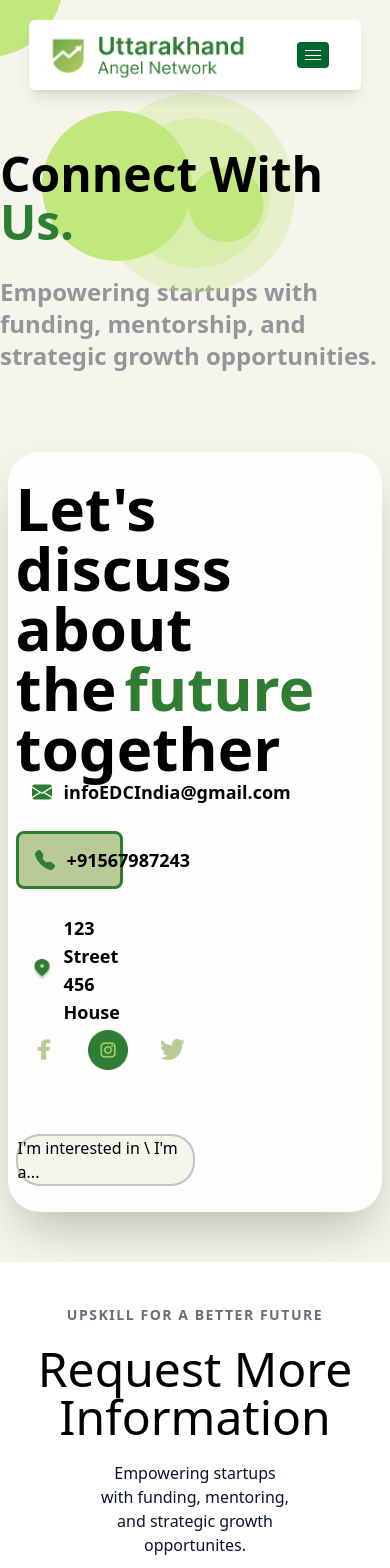
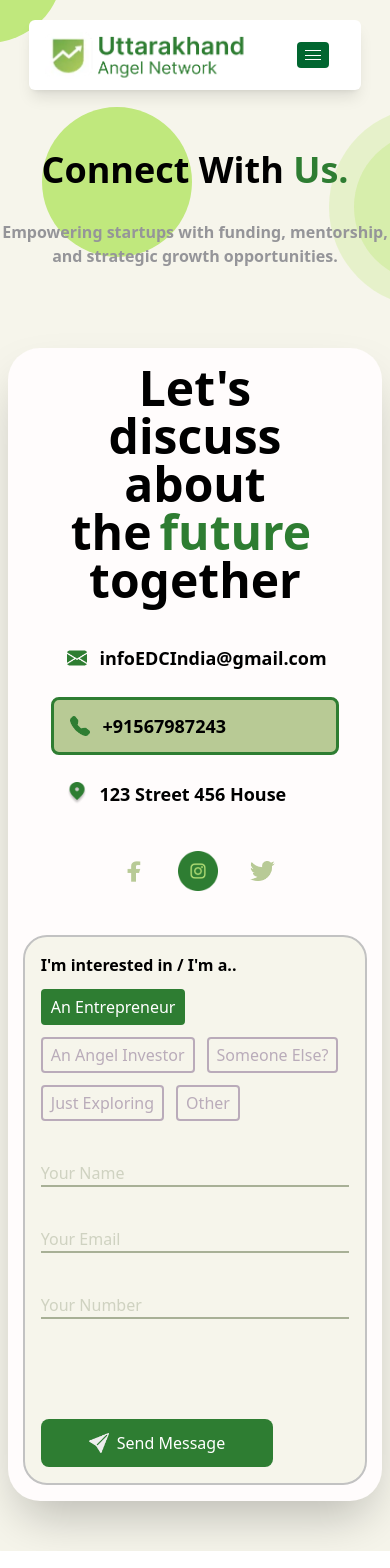
Before and after one commit to AjayRajNegi/EDCIndia, a Next.js app: page /contact in a window 390 px wide. Shown: the top 1568 px of the page. Built offline with nearby package versions, Linux system fonts and the light colour scheme.

Commit message:
Contact Page Completed.

```diff
--- /dev/null
+++ b/src/app/components/Dropdown.tsx
@@ -0,0 +1,51 @@
+export default function Dropdown() {
+  return (
+    <div className="relative inline-block text-left">
+      <div>
+        <div className="inline-flex w-full justify-center gap-x-1.5 rounded-md bg-white px-3 py-2 text-sm font-semibold text-gray-900 shadow-xs ring-1 ring-gray-300 ring-inset hover:bg-gray-50">
+          Options
+          <div aria-hidden="true" className="-mr-1 size-5 text-gray-400" />
+        </div>
+      </div>
+
+      <div className="absolute right-0 z-10 mt-2 w-56 origin-top-right rounded-md bg-white shadow-lg ring-1 ring-black/5 transition focus:outline-hidden data-closed:scale-95 data-closed:transform data-closed:opacity-0 data-enter:duration-100 data-enter:ease-out data-leave:duration-75 data-leave:ease-in">
+        <div className="py-1">
+          <div>
+            <a
+              href="#"
+              className="block px-4 py-2 text-sm text-gray-700 data-focus:bg-gray-100 data-focus:text-gray-900 data-focus:outline-hidden"
+            >
+              Account settings
+            </a>
+          </div>
+          <div>
+            <a
+              href="#"
+              className="block px-4 py-2 text-sm text-gray-700 data-focus:bg-gray-100 data-focus:text-gray-900 data-focus:outline-hidden"
+            >
+              Support
+            </a>
+          </div>
+          <div>
+            <a
+              href="#"
+              className="block px-4 py-2 text-sm text-gray-700 data-focus:bg-gray-100 data-focus:text-gray-900 data-focus:outline-hidden"
+            >
+              License
+            </a>
+          </div>
+          <form action="#" method="POST">
+            <div>
+              <button
+                type="submit"
+                className="block w-full px-4 py-2 text-left text-sm text-gray-700 data-focus:bg-gray-100 data-focus:text-gray-900 data-focus:outline-hidden"
+              >
+                Sign out
+              </button>
+            </div>
+          </form>
+        </div>
+      </div>
+    </div>
+  );
+}
--- /dev/null
+++ b/src/app/components/Form.tsx
@@ -0,0 +1,76 @@
+"use client";
+
+import { useState } from "react";
+import Dropdown from "./Dropdown";
+import Image from "next/image";
+
+interface optionsType {
+  id: number;
+  option: string;
+}
+
+const options: optionsType[] = [
+  {
+    id: 1,
+    option: "An Entrepreneur",
+  },
+  {
+    id: 2,
+    option: "An Angel Investor",
+  },
+  { id: 3, option: "Someone Else?" },
+  {
+    id: 4,
+    option: "Just Exploring",
+  },
+  { id: 5, option: "Other" },
+];
+export default function Form() {
+  const [option, setOption] = useState("An Entrepreneur");
+  return (
+    <>
+      <main className="p-4 md:p-[2vw]">
+        <div>
+          <p className="font-semibold">I&apos;m interested in / I&apos;m a..</p>
+          <div className="flex flex-wrap gap-3 mt-3">
+            {options.map((item, index) => (
+              <div
+                key={index}
+                className={`px-2 py-1 rounded-sm cursor-pointer text-nowrap ${
+                  option === item.option
+                    ? " bg-[#2E7D32] text-[#fff] border-2 border-[#2E7D32]"
+                    : " text-[#2E0249]/30 border-2 border-[#2E0249]/30"
+                }`}
+                onClick={() => setOption(item.option)}
+              >
+                {item.option}
+              </div>
+            ))}
+          </div>
+        </div>
+
+        <form className="flex flex-col my-10">
+          <input
+            type="text"
+            placeholder="Your Name"
+            className="border-b-2 border-[#5C6C42]/50 focus:outline-none focus:ring-0 focus:border-[#2E7D32] focus:text-[#000] text-[#5C6C42]/50"
+          />
+          <input
+            type="text"
+            placeholder="Your Email"
+            className="border-b-2 border-[#5C6C42]/50 mt-10 focus:outline-none focus:text-[#000] focus:ring-0 focus:border-[#2E7D32] text-[#5C6C42]/50"
+          />
+          <input
+            type="number"
+            placeholder="Your Number"
+            className="border-b-2 border-[#5C6C42]/50 mt-10 focus:outline-none  focus:ring-0 focus:border-[#2E7D32] focus:text-[#000] text-[#5C6C42]/50"
+          />
+        </form>
+        <button className="bg-[#2E7D32] w-fit px-12 py-3 rounded-lg flex justify-center items-center gap-2 text-[#fff] mt-[100px] md:mt-[200px] ">
+          <Image src="/Icons/Send.png" alt="Send" width={20} height={20} />
+          Send Message
+        </button>
+      </main>
+    </>
+  );
+}
--- a/src/app/contact/page.tsx
+++ b/src/app/contact/page.tsx
@@ -1,6 +1,7 @@
 import Image from "next/image";
 import Footer from "../components/Footer";
 import Navbar from "../components/Navbar";
+import Form from "../components/Form";
 
 export default function contact() {
   return (
@@ -8,28 +9,28 @@ export default function contact() {
       <Navbar />
 
       <article className="my-[80px] w-full  flex flex-col items-center ">
-        <h1 className="text-5xl font-bold relative z-10">
+        <h1 className="text-4xl md:text-5xl font-bold relative z-10">
           Connect With <span className="text-[#2E7D32] ">Us.</span>
         </h1>
-        <p className="text-2xl text-[#959599] font-bold mt-[30px]">
+        <p className="text-base text-center md:text-2xl text-[#959599] font-bold mt-[30px] relative z-10">
           Empowering startups with funding, mentorship, and strategic growth
           opportunities.
         </p>
-        <div className="absolute h-[200px] w-[200px] bg-[#C0E87D]/30 md:bg-[#C0E87D]/40  rounded-full top-[5%]  left-[50%] -translate-x-[50%] xl:-translate-x-[0%] xl:left-[94%] flex justify-center items-center z-0">
+        <div className="absolute h-[200px] w-[200px] bg-[#C0E87D]/30 md:bg-[#C0E87D]/40 rounded-full top-[5%] left-[110%] md:left-[50%] -translate-x-[50%] xl:-translate-x-[0%] xl:left-[94%] flex justify-center items-center z-0">
           <div className=" h-[150px] w-[150px] bg-[#C0E87D]/40 xl:bg-[#C0E87D] rounded-full top-[10%] left-[94%] z-0"></div>
         </div>
-        <div className="absolute h-[75px] w-[75px] bg-[#C0E87D]  rounded-full top-[9%] left-[58%] -translate-x-[50%] xl:-translate-x-[0%]  z-0" />
-        <div className="absolute h-[150px] w-[150px] bg-[#C0E87D]  rounded-full top-[6%] left-[30%] -translate-x-[50%] xl:-translate-x-[0%]  z-0" />
+        <div className="hidden md:block absolute h-[75px] w-[75px] bg-[#C0E87D]  rounded-full top-[9%] md:left-[58%] -translate-x-[50%] xl:-translate-x-[0%]  z-0" />
+        <div className="absolute h-[150px] w-[150px] bg-[#C0E87D]  rounded-full top-[5%] md:top-[6%] left-[30%] -translate-x-[50%] xl:-translate-x-[0%]  z-0" />
         <div className="absolute h-[150px] w-[150px] bg-[#C0E87D]  rounded-full top-[-5%] left-[-3%] -translate-x-[50%] xl:-translate-x-[0%]  z-0" />
       </article>
       <section className="min-h-[90vh] bg-[#FFFCFC] rounded-4xl mx-[2vw] shadow-2xl mb-[50px] flex flex-col md:flex-row gap-10 px-[2vw] py-[4vw] justify-around">
         {/* Contact Section */}
-        <div className="w-[30%]  justify-between flex flex-col">
-          <h1 className="text-6xl font-bold text-balance ">
+        <div className="w-[80%] md:w-[30%] justify-between flex flex-col mx-auto">
+          <h1 className="text-5xl text-center md:text-left  md:text-6xl font-bold text-balance ">
             Let&apos;s discuss about the
             <span className="text-[#2E7D32] px-2">future</span> together
           </h1>
-          <div className=" flex flex-col gap-[25px]">
+          <div className=" flex flex-col gap-[25px] my-10 md:my-0">
             <div className="flex items-center gap-3 font-semibold text-lg px-4">
               <Image
                 src="/Icons/Envelope.png"
@@ -58,7 +59,7 @@ export default function contact() {
               123 Street 456 House
             </div>
           </div>
-          <div className="flex gap-5 items-center px-2">
+          <div className="flex gap-5 items-center px-2 mx-auto md:mx-0">
             <Image
               src="/Icons/FacebookContact.png"
               width={40}
@@ -81,11 +82,8 @@ export default function contact() {
           </div>
         </div>
         {/* Form Section */}
-        <div className="w-[50%] bg-[#F6F5EB] border-[#C2C2C2] border-2 rounded-3xl">
-          <div>
-            <p>I&apos;m interested in \ I&apos;m a...</p>
-          </div>
-          <form action=""></form>
+        <div className="w-[96%] mx-auto md:w-[50%] bg-[#F6F5EB] border-[#C2C2C2] border-2 rounded-3xl h-auto">
+          <Form />
         </div>
       </section>
       <Footer />
```
Also changed, not shown: public/Icons/Send.png (added).
